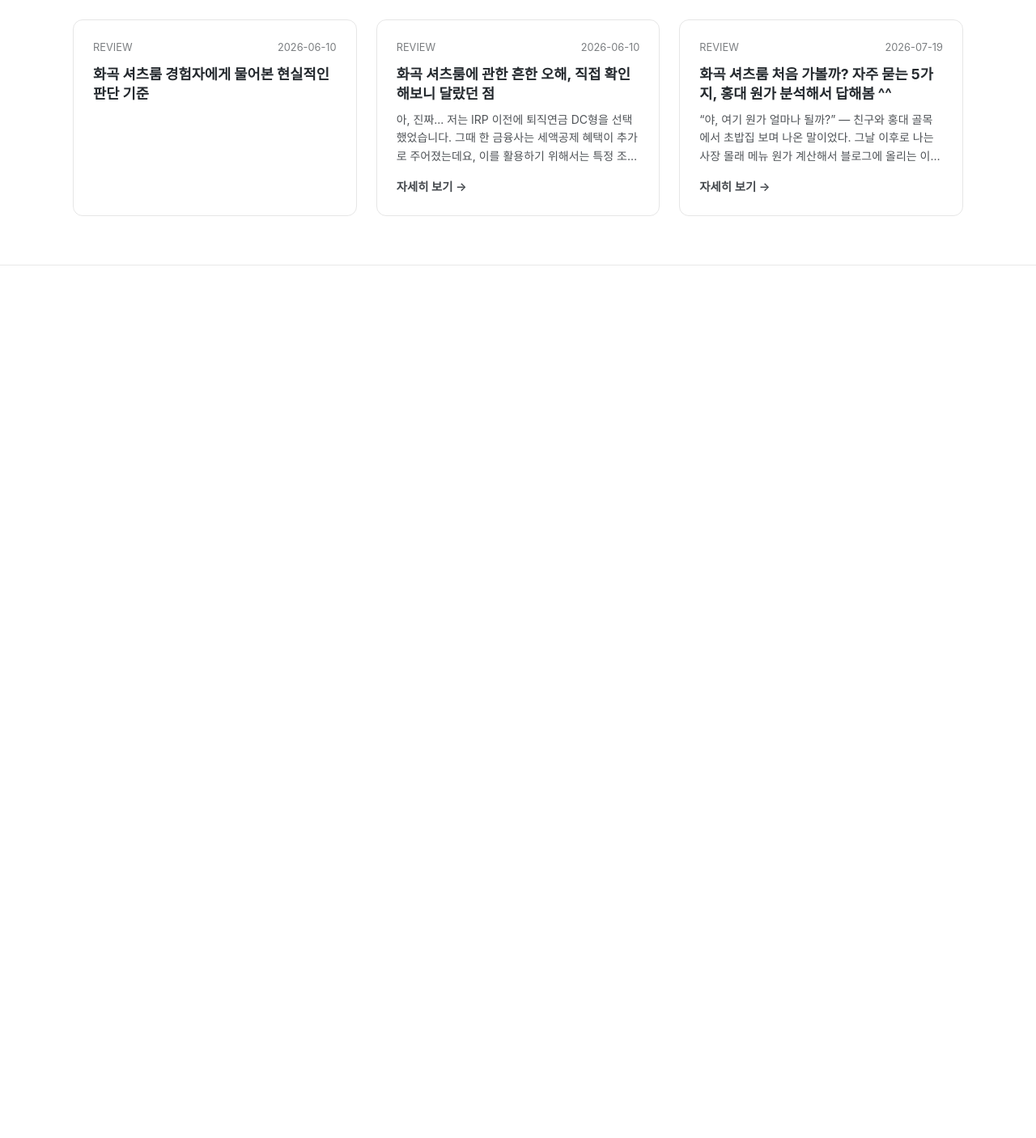
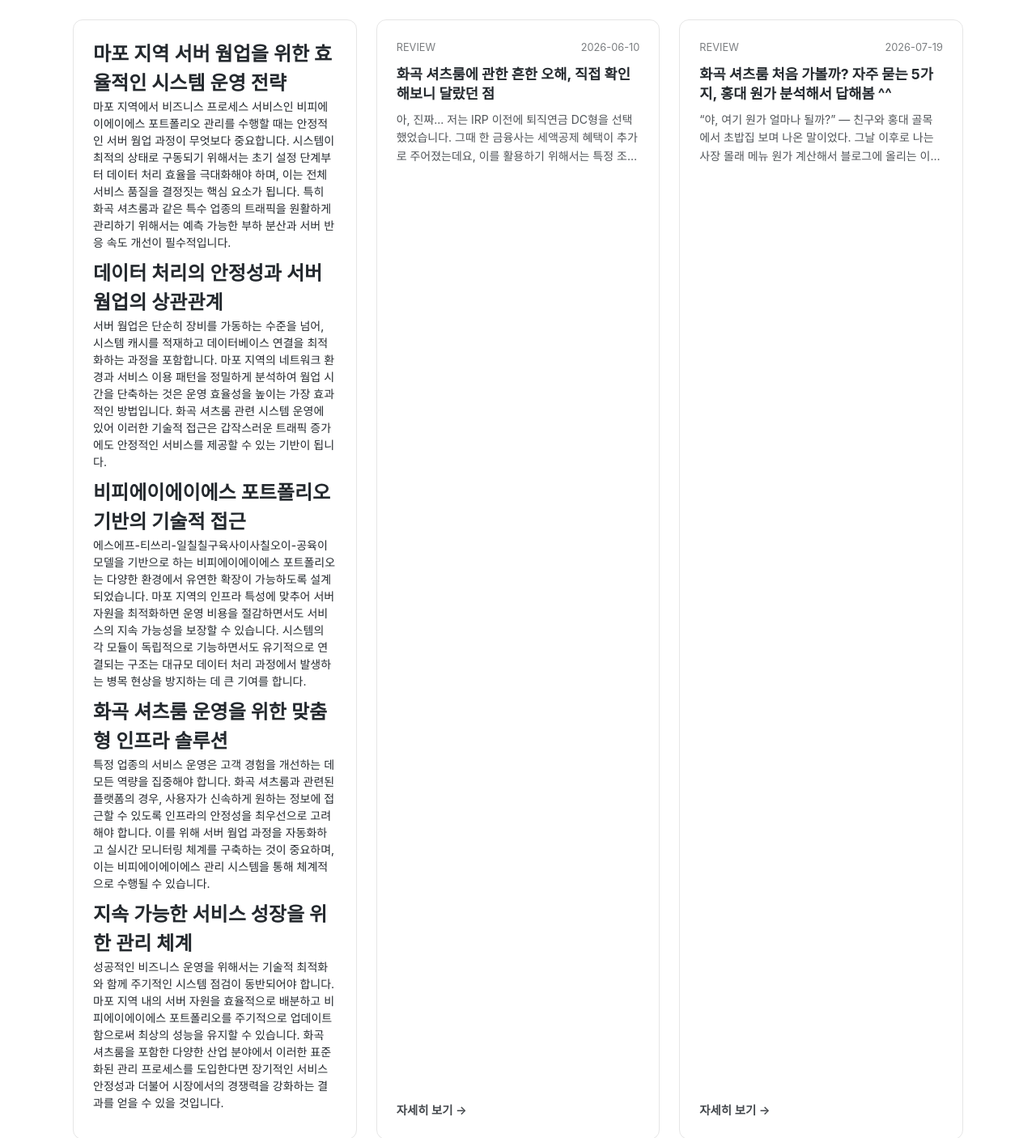
Before and after one commit to dydrkrtks7-cmd/bp-sf-t3-1779642675702-062, a plain HTML site: page index.html in a window 1280 px wide. Shown: the part 260-1666 px from the top of the page at 81% size. Before the commit the page ends 800 px from the top, so only its background shows below. Drawn offline with Linux system fonts and the light colour scheme; files that its build step writes are made by us from their sources; a script that the page names is missing.

```diff
--- a/index.html
+++ b/index.html
@@ -54,13 +54,20 @@
     <div style="display:grid;grid-template-columns:repeat(auto-fit,minmax(300px,1fr));gap:24px">
 
     <article data-rpc="1" class="x6bunkc" style="background:transparent;border-radius:12px;padding:24px;border:1px solid rgba(128,128,128,.2);transition:transform 0.3s ease;display:flex;flex-direction:column;justify-content:space-between;min-height:220px" onmouseover="this.style.transform='translateY(-5px)'" onmouseout="this.style.transform='none'">
-      <div>
-        <div style="display:flex;justify-content:space-between;align-items:center;margin-bottom:12px;font-size:0.8rem;opacity:.6">
-          <span>REVIEW</span>
-          <time datetime="2026-06-10">2026-06-10</time>
-        </div>
-        <h4 style="font-size:1.1rem;font-weight:700;color:inherit;margin-bottom:8px;line-height:1.4">화곡 셔츠룸 경험자에게 물어본 현실적인 판단 기준</h4>
+<h2>마포 지역 서버 웜업을 위한 효율적인 시스템 운영 전략</h2>
+<p>마포 지역에서 비즈니스 프로세스 서비스인 비피에이에이에스 포트폴리오 관리를 수행할 때는 안정적인 서버 웜업 과정이 무엇보다 중요합니다. 시스템이 최적의 상태로 구동되기 위해서는 초기 설정 단계부터 데이터 처리 효율을 극대화해야 하며, 이는 전체 서비스 품질을 결정짓는 핵심 요소가 됩니다. 특히 화곡 셔츠룸과 같은 특수 업종의 트래픽을 원활하게 관리하기 위해서는 예측 가능한 부하 분산과 서버 반응 속도 개선이 필수적입니다.</p>
 
+<h2>데이터 처리의 안정성과 서버 웜업의 상관관계</h2>
+<p>서버 웜업은 단순히 장비를 가동하는 수준을 넘어, 시스템 캐시를 적재하고 데이터베이스 연결을 최적화하는 과정을 포함합니다. 마포 지역의 네트워크 환경과 서비스 이용 패턴을 정밀하게 분석하여 웜업 시간을 단축하는 것은 운영 효율성을 높이는 가장 효과적인 방법입니다. 화곡 셔츠룸 관련 시스템 운영에 있어 이러한 기술적 접근은 갑작스러운 트래픽 증가에도 안정적인 서비스를 제공할 수 있는 기반이 됩니다.</p>
+
+<h2>비피에이에이에스 포트폴리오 기반의 기술적 접근</h2>
+<p>에스에프-티쓰리-일칠칠구육사이사칠오이-공육이 모델을 기반으로 하는 비피에이에이에스 포트폴리오는 다양한 환경에서 유연한 확장이 가능하도록 설계되었습니다. 마포 지역의 인프라 특성에 맞추어 서버 자원을 최적화하면 운영 비용을 절감하면서도 서비스의 지속 가능성을 보장할 수 있습니다. 시스템의 각 모듈이 독립적으로 기능하면서도 유기적으로 연결되는 구조는 대규모 데이터 처리 과정에서 발생하는 병목 현상을 방지하는 데 큰 기여를 합니다.</p>
+
+<h2>화곡 셔츠룸 운영을 위한 맞춤형 인프라 솔루션</h2>
+<p>특정 업종의 서비스 운영은 고객 경험을 개선하는 데 모든 역량을 집중해야 합니다. 화곡 셔츠룸과 관련된 플랫폼의 경우, 사용자가 신속하게 원하는 정보에 접근할 수 있도록 인프라의 안정성을 최우선으로 고려해야 합니다. 이를 위해 서버 웜업 과정을 자동화하고 실시간 모니터링 체계를 구축하는 것이 중요하며, 이는 비피에이에이에스 관리 시스템을 통해 체계적으로 수행될 수 있습니다.</p>
+
+<h2>지속 가능한 서비스 성장을 위한 관리 체계</h2>
+<p>성공적인 비즈니스 운영을 위해서는 기술적 최적화와 함께 주기적인 시스템 점검이 동반되어야 합니다. 마포 지역 내의 서버 자원을 효율적으로 배분하고 비피에이에이에스 포트폴리오를 주기적으로 업데이트함으로써 최상의 성능을 유지할 수 있습니다. 화곡 셔츠룸을 포함한 다양한 산업 분야에서 이러한 표준화된 관리 프로세스를 도입한다면 장기적인 서비스 안정성과 더불어 시장에서의 경쟁력을 강화하는 결과를 얻을 수 있을 것입니다.</p>
 </article>
     <article data-rpc="1" class="x6bunkc" style="background:transparent;border-radius:12px;padding:24px;border:1px solid rgba(128,128,128,.2);transition:transform 0.3s ease;display:flex;flex-direction:column;justify-content:space-between;min-height:220px" onmouseover="this.style.transform='translateY(-5px)'" onmouseout="this.style.transform='none'">
       <div>
```
